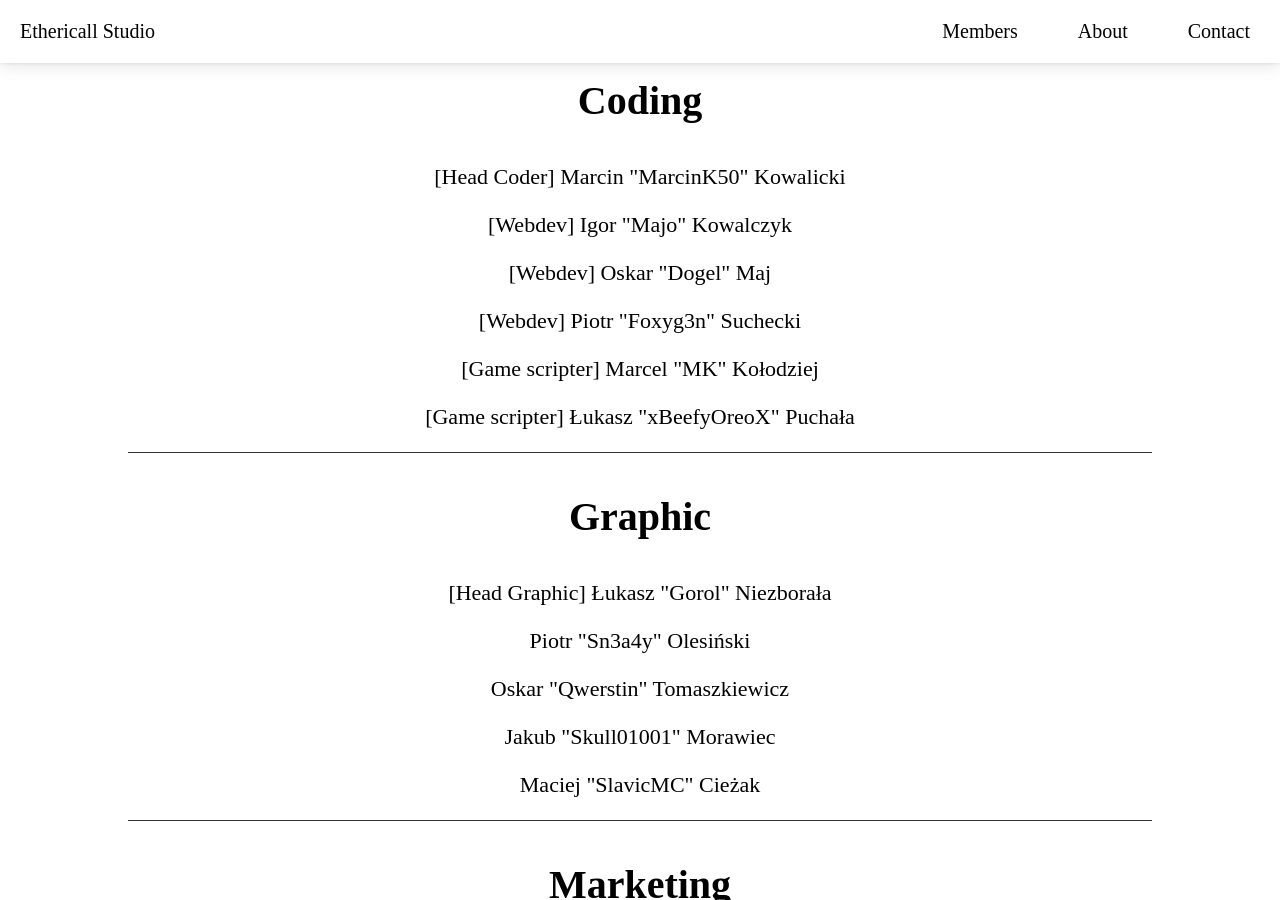
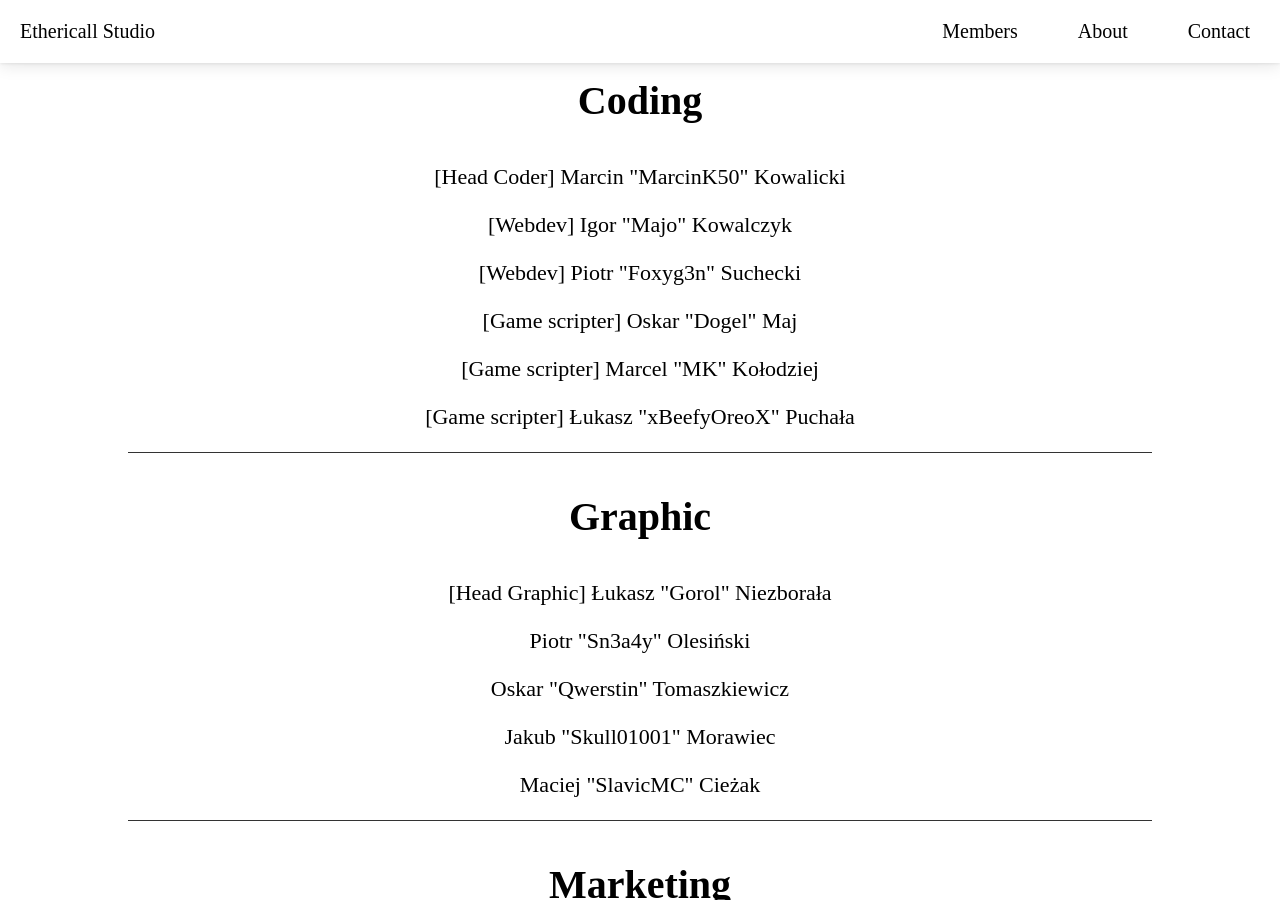
Before and after one commit to Ethericall-Studio/ethericall-studio.github.io, a Jekyll site: the page built from members.md, in a window 1280 px wide and 900 px high, scrolled down 819 px. Built offline with Jekyll 4.4.1, drawn with Linux system fonts in a browser that asks for light colours; some web fonts are replaced.

Commit message:
Fixed minor issues.

```diff
--- a/members.md
+++ b/members.md
@@ -26,8 +26,8 @@ lang: "en"
 <p id="h">Coding</p>
 <p id="m">[Head Coder] Marcin "MarcinK50" Kowalicki</p>
 <p id="m">[Webdev] Igor "Majo" Kowalczyk</p>
-<p id="m">[Webdev] Oskar "Dogel" Maj</p>
 <p id="m">[Webdev] Piotr "Foxyg3n" Suchecki</p>
+<p id="m">[Game scripter] Oskar "Dogel" Maj</p>
 <p id="m">[Game scripter] Marcel "MK" Kołodziej</p>
 <p id="m">[Game scripter] Łukasz "xBeefyOreoX" Puchała</p>
 
```
Also changed, not shown: about-pl.md (+1 -0 lines), members-pl.md (+1 -1 lines).
